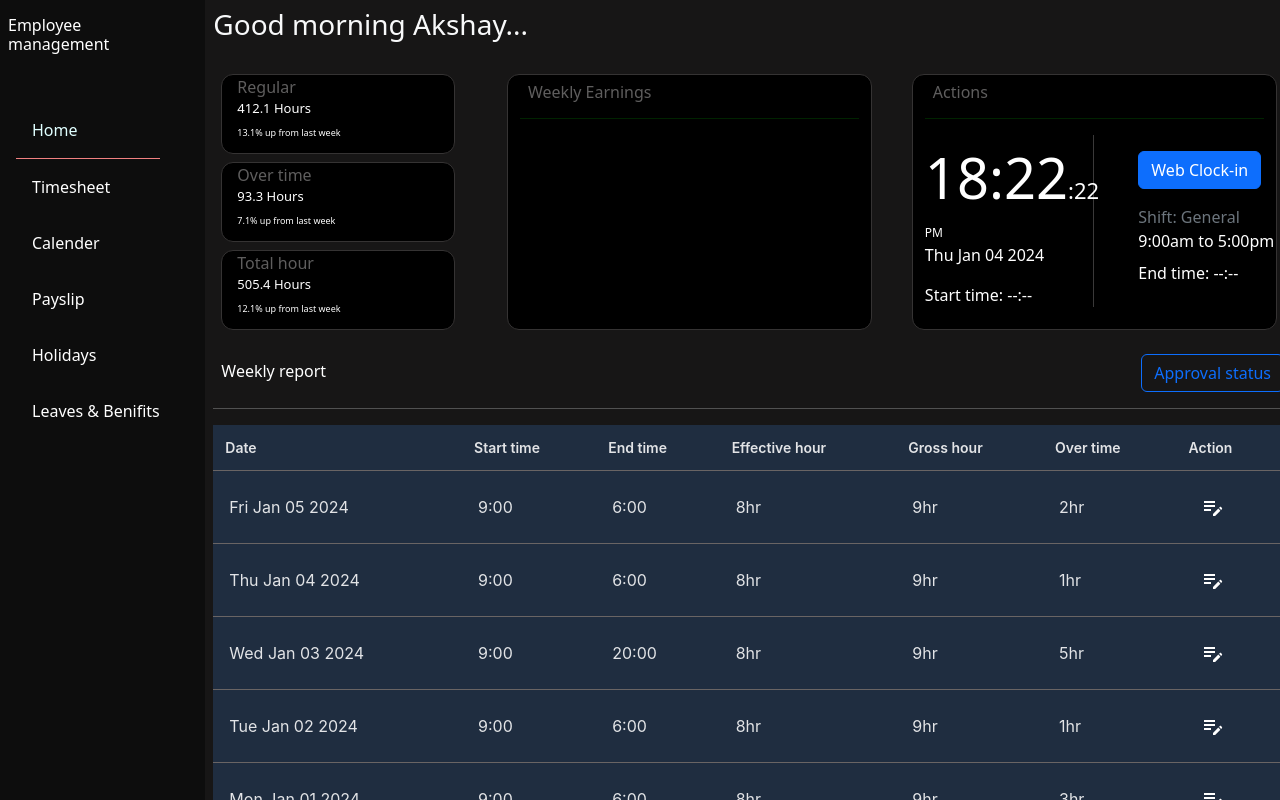
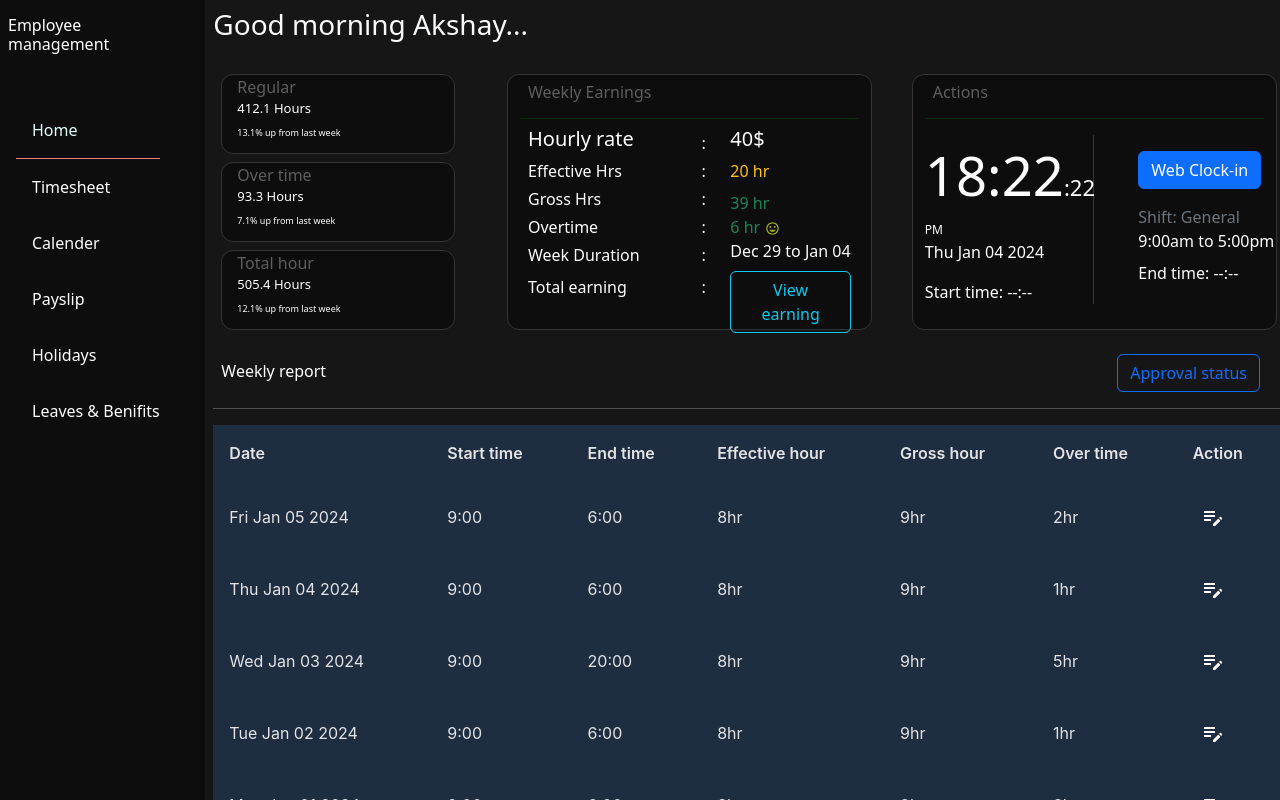
Before and after one commit to nitishhajipur/Empoyee-Attendace, a React (Create React App) app: page /home in a window 1280 px wide. Built offline with nearby package versions, Linux system fonts and the light colour scheme.

Commit message:
worked on UI

```diff
--- a/package.json
+++ b/package.json
@@ -12,6 +12,7 @@
     "@fullcalendar/react": "^6.1.10",
     "@mui/icons-material": "^5.15.3",
     "@mui/material": "^5.15.2",
+    "@mui/x-date-pickers": "^6.18.7",
     "@testing-library/jest-dom": "^5.17.0",
     "@testing-library/react": "^13.4.0",
     "@testing-library/user-event": "^13.5.0",
--- a/src/App.css
+++ b/src/App.css
@@ -52,14 +52,14 @@
 }
 .cards  {
   height:16em;
-  background-color: #000000;
+  background-color: rgb(13, 13, 13);
   border: 1px solid rgb(53, 51, 51);
   border-radius: 12px;
   /* box-shadow: 0px 0px 3px lightgrey; */
 }
 .hour-card{
   height:5em;
-  background-color: #000000;
+  background-color: rgb(13, 13, 13);
   border: 1px solid rgb(53, 51, 51);
   padding-left: 15px;
   border-radius: 12px;
@@ -87,11 +87,11 @@
   height: 100%;
 }
 .hour{
-  font-size: 3.5em;
+  font-size: 3.4em;
   font-weight: 500;
 }
 .minute{
-  font-size: 3.5em;
+  font-size: 3.4em;
   font-weight: 500;
 }
 .second{
--- a/src/component/Dashboard/Dashboard.tsx
+++ b/src/component/Dashboard/Dashboard.tsx
@@ -3,6 +3,7 @@ import Overview from './Overview'
 
 import Divider from '@mui/material/Divider';
 import Actions from './Actions';
+import Earning from './Earning';
 
 
 function Dashboard() {
@@ -43,6 +44,7 @@ function Dashboard() {
                 <div className='col-4 m-2 cards'>
                     <h6 className='p-2 h-name'>Weekly Earnings</h6>
                     <Divider color="primary" />
+                    <Earning/>
                 </div>
                 <div className='col-4 m-2 cards'>
                     <h6 className='p-2 h-name'>Actions</h6>
--- /dev/null
+++ b/src/component/Dashboard/Earning.tsx
@@ -0,0 +1,75 @@
+import React, { useState } from 'react'
+import InsertEmoticonIcon from '@mui/icons-material/InsertEmoticon';
+
+function Earning() {
+    const date = new Date()
+    const [workingDetails, setWorkingDetails] = useState<any>({
+        effective: 20,
+        gross: 39,
+        overTime: 6,
+        hourlyRate: 40,
+        weekStart: new Date(date.setDate(date.getDate() - 6)).toString().slice(3, 11),
+        weekEnd: new Date().toString().slice(3, 11)
+    });
+    setTimeout(() => {
+        setViewEarning(false)
+    }, 20000)
+    const [viewEarning, setViewEarning] = useState(false)
+    const handleViewEarning = () => {
+        setViewEarning(true)
+    }
+    return (
+        <>
+            <div className='m-2'>
+                <div className='row flex-nowrap'>
+                    <div className='col-6'>
+                        <h5>Hourly rate</h5>
+                        <div className='mt-1'>Effective Hrs </div>
+                        <div className='mt-1'>Gross Hrs</div>
+                        <div className='mt-1'>Overtime</div>
+                        <div className='mt-1'>Week Duration </div>
+                        <div className='mt-2'>Total earning </div>
+                    </div>
+                    <div className='col-1'>
+                        <div className='mt-1'>:</div>
+                        <div className='mt-1'>:</div>
+                        <div className='mt-1'>:</div>
+                        <div className='mt-1'>:</div>
+                        <div className='mt-1'>:</div>
+                        <div className='mt-2'>:</div>
+                    </div>
+                    <div className='col-5'>
+                        <h5>{workingDetails.hourlyRate}$</h5>
+                        <span className='text-warning'>{workingDetails.effective} hr</span>
+                        <div className='text-success mt-2'>{workingDetails.gross} hr</div>
+                        <div className='text-success'>
+                            {workingDetails.overTime} hr
+                            {workingDetails.overTime > 5 &&
+                                <InsertEmoticonIcon sx={{ color: '#a1ad1a', mb: '1px', ml: '5px',fontSize:'15px' }} />
+                            }
+                        </div>
+                        <span className='mt-2'> {workingDetails.weekStart} to {workingDetails.weekEnd}</span>
+                        <div className='mt-2'>
+                            {
+                                viewEarning ?
+                                    <h4>&nbsp;{(workingDetails.effective + workingDetails.overTime) * workingDetails.hourlyRate}$
+
+                                    </h4>
+                                    : <button
+                                        className='btn btn-outline-info '
+                                        onClick={handleViewEarning}
+
+                                    >
+                                        View earning
+                                    </button>
+                            }
+                        </div>
+
+                    </div>
+                </div>
+            </div>
+        </>
+    )
+}
+
+export default Earning
--- a/src/component/Dashboard/Overview.tsx
+++ b/src/component/Dashboard/Overview.tsx
@@ -112,7 +112,7 @@ function Overview() {
         <div>
             <div className='d-flex justify-content-between'>
                 <h6 className='m-2'>Weekly report</h6>
-                <button className='btn btn-outline-primary'>Approval status</button>
+                <button className='btn btn-outline-primary me-4'>Approval status</button>
             </div>
             <hr />
             <DataTable value={weekData} tableStyle={{ minWidth: '50rem' }}>
--- a/src/component/Dashboard/Timesheet.tsx
+++ b/src/component/Dashboard/Timesheet.tsx
@@ -1,149 +1,125 @@
-import React, { useState } from "react";
-import './timesheet.css'
-const data = [
-  {
-    date: '01/05/2024',
-    startTime: '9:00',
-    finishTime: '6:00',
-    regularHours: '8:00',
-    overtime: '02',
-    sick: '01',
-    vacation: '01',
-    holiday: '04',
-    otherhrs: "10",
-    totalhrs: "20",
-  },
 
+import React, { useEffect } from 'react'
+import { DataTable } from 'primereact/datatable';
+import { Column } from 'primereact/column';
+import EditNoteIcon from '@mui/icons-material/EditNote';
+import IconButton from '@mui/material/IconButton';
+import Tooltip from '@mui/material/Tooltip';
+import { DemoContainer } from '@mui/x-date-pickers/internals/demo';
+import { AdapterDayjs } from '@mui/x-date-pickers/AdapterDayjs';
+import { LocalizationProvider } from '@mui/x-date-pickers/LocalizationProvider';
+import { TimePicker } from '@mui/x-date-pickers/TimePicker';
 
-]
-export default function Timesheet() {
-  const [employeeData, setEmployeeData] = useState(data)
+function Overview() {
+  const data: any = [
+    { id: 1, startTime: '9:00', endTime: '6:00', effectiveHour: '8hr', grossHour: '9hr', overTime: '2hr' },
+    { id: 2, startTime: '9:00', endTime: '6:00', effectiveHour: '8hr', grossHour: '9hr', overTime: '1hr' },
+    { id: 3, startTime: '9:00', endTime: '20:00', effectiveHour: '8hr', grossHour: '9hr', overTime: '5hr' },
+    { id: 4, startTime: '9:00', endTime: '6:00', effectiveHour: '8hr', grossHour: '9hr', overTime: '1hr' },
+    { id: 5, startTime: '9:00', endTime: '6:00', effectiveHour: '8hr', grossHour: '9hr', overTime: '3hr' },
+    { id: 6, startTime: '9:00', endTime: '6:00', effectiveHour: '8hr', grossHour: '9hr', overTime: '4hr' },
+    { id: 7, startTime: '9:00', endTime: '6:00', effectiveHour: '8hr', grossHour: '9hr', overTime: '1hr' },
 
-  const onChangeInput = (e: any, employeeId: any) => {
-    const { name, value } = e.target
-    // const editData = employeeData.map((item) =>
-    //   item.employeeId === employeeId && name ? { ...item, [name]: value } : item
-    // )
+  ]
+  const [weekData, setWeekData] = React.useState<any>([]);
+  let weekday: any = []
+  // const weekdays = ['Sunday', 'Monday', 'Tuesday', 'Wednusday', 'Thursday', 'Friday', 'Saturday']
+  useEffect(() => {
+    const today = new Date();
+    let _day: any = today.getDay();
+    // const _date = date.getDate();
+    const _data = [...[], ...data]
+    let lastDay: any;
+    // let firstDay: any;
+    if (_day === 0) {
+      _day = _day + 6
+    }
+    for (var i = _day + 1; i >= 0; i--) {
 
-    // setEmployeeData(editData)
+      lastDay = new Date(
+        today.setDate(today.getDate() - today.getDay() + i),
+      );
+      weekday.push(lastDay)
+      console.log('78...', today.getDay())
+    }
+    _data.map((item, index) => {
+      item.date = weekday[index]?.toString().slice(0, 15)
+    })
+    setWeekData([...weekData, ..._data])
+  }, []);
+
+  const actionBodyTemplate = (row: any) => {
+    return <Tooltip title="Regularize">
+      <IconButton>
+        <EditNoteIcon sx={{ color: '#ffffff' }} />
+      </IconButton>
+    </Tooltip>
   }
+  const startTimeTemplate = () => {
+    return <div>
+      <LocalizationProvider dateAdapter={AdapterDayjs}>
+        <DemoContainer components={['TimePicker']}>
+          <TimePicker label="Basic time picker" />
+        </DemoContainer>
+      </LocalizationProvider>
+    </div>
+  }
+  const endTimeTemplate = () => {
+    return <div>
+      <LocalizationProvider dateAdapter={AdapterDayjs}>
+        <DemoContainer components={['TimePicker']}>
+          <TimePicker label="Basic time picker" />
+        </DemoContainer>
+      </LocalizationProvider>
+    </div>
+  }
+  const effectiveTimeTemplate = () => {
+    return <div>
+      <LocalizationProvider dateAdapter={AdapterDayjs}>
+        <DemoContainer components={['TimePicker']}>
+          <TimePicker label="Basic time picker" />
+        </DemoContainer>
+      </LocalizationProvider>
+    </div>
+  }
+  const grossTimeTemplate = () => {
+    return <div>
+      <LocalizationProvider dateAdapter={AdapterDayjs}>
+        <DemoContainer components={['TimePicker']}>
+          <TimePicker label="Basic time picker" />
+        </DemoContainer>
+      </LocalizationProvider>
+    </div>
+  }
+  const overTimeTemplate = () => {
+    return <div>
+      <LocalizationProvider dateAdapter={AdapterDayjs}>
+        <DemoContainer components={['TimePicker']}>
+          <TimePicker label="Basic time picker" />
+        </DemoContainer>
+      </LocalizationProvider>
+    </div>
+  }
+
   return (
-    <div className="timesheet-container h-100">
-      <h5 className="title">Weekly Timesheet</h5>
-      <table>
-        <thead>
-          <tr>
-            <th>Date</th>
-            <th>Start Time</th>
-            <th>Finish Time</th>
-            <th>Regular hrs</th>
-            <th>Overtime</th>
-            <th>Sick</th>
-            <th>Vacation</th>
-            <th>Holiday</th>
-            <th>Other hrs</th>
-            <th>Total hrs</th>
-          </tr>
-        </thead>
-        <tbody>
-          {employeeData.map(({ date, startTime, finishTime, regularHours, overtime, sick, vacation, holiday, otherhrs, totalhrs }, index: any) => (
-            <tr key={index}>
-              <>{console.log("51...", date, startTime, finishTime, regularHours, overtime, sick, vacation, holiday, otherhrs, totalhrs)}</>
-              <td>
-                <input
-                  name="date"
-                  value={date}
-                  type="date"
-                // onChange={(e) => onChangeInput(e, employeeId)}
-                // placeholder="Type Name"
-                />
-              </td>
-              <td>
-                <input
-                  name="startTime"
-                  value={startTime}
-                  type="text"
-                // onChange={(e) => onChangeInput(e, employeeId)}
-                // placeholder="Type Email"
-                />
-              </td>
-              <td>
-                <input
-                  name="finishTime"
-                  type="text"
-                  value={finishTime}
-                // onChange={(e) => onChangeInput(e, employeeId)}
-                // placeholder="Type Position"
-                />
-              </td>
-              <td>
-                <input
-                  name="regularHrs"
-                  type="text"
-                  value={regularHours}
-                // onChange={(e) => onChangeInput(e, employeeId)}
-                // placeholder="Type Position"
-                />
-              </td>
-              <td>
-                <input
-                  name="overTime"
-                  type="text"
-                  value={overtime}
-                // onChange={(e) => onChangeInput(e, employeeId)}
-                // placeholder="Type Position"
-                />
-              </td>
-              <td>
-                <input
-                  name="sick"
-                  type="text"
-                  value={sick}
-                // onChange={(e) => onChangeInput(e, employeeId)}
-                // placeholder="Type Position"
-                />
-              </td>
-              <td>
-                <input
-                  name="Vacation"
-                  type="text"
-                  value={vacation}
-                // onChange={(e) => onChangeInput(e, employeeId)}
-                // placeholder="Type Position"
-                />
-              </td>
-              <td>
-                <input
-                  name="holiday"
-                  type="text"
-                  value={holiday}
-                // onChange={(e) => onChangeInput(e, employeeId)}
-                // placeholder="Type Position"
-                />
-              </td>
-              <td>
-                <input
-                  name="otherHrs"
-                  type="text"
-                  value={otherhrs}
-                // onChange={(e) => onChangeInput(e, employeeId)}
-                // placeholder="Type Position"
-                />
-              </td>
-              <td>
-                <input
-                  name="totalHrs"
-                  type="text"
-                  value={totalhrs}
-                // onChange={(e) => onChangeInput(e, employeeId)}
-                // placeholder="Type Position"
-                />
-              </td>
-            </tr>
-          ))}
-        </tbody>
-      </table>
+    <div>
+      <div className='d-flex justify-content-between'>
+        <h6 className='m-2'>Weekly report</h6>
+        <button className='btn btn-outline-primary me-4'>Approval status</button>
+      </div>
+      <hr />
+      <DataTable value={weekData} tableStyle={{ minWidth: '50rem' }}>
+        <Column field='date' header="Date" frozen alignFrozen="right"></Column>
+        <Column body={startTimeTemplate} header="Start time"></Column>
+        <Column body={endTimeTemplate} header="End time"></Column>
+        <Column body={effectiveTimeTemplate} header="Effective hour"></Column>
+        <Column body={grossTimeTemplate} header="Gross hour"></Column>
+        <Column body={overTimeTemplate} header="Over time"></Column>
+        {/* <Column body={actionBodyTemplate} header="Action"></Column> */}
+
+      </DataTable>
     </div>
+  )
+}
 
-  );
-}
+export default Overview
```
Also changed, not shown: 1 other file (tests, documents, lock files or other folders).
